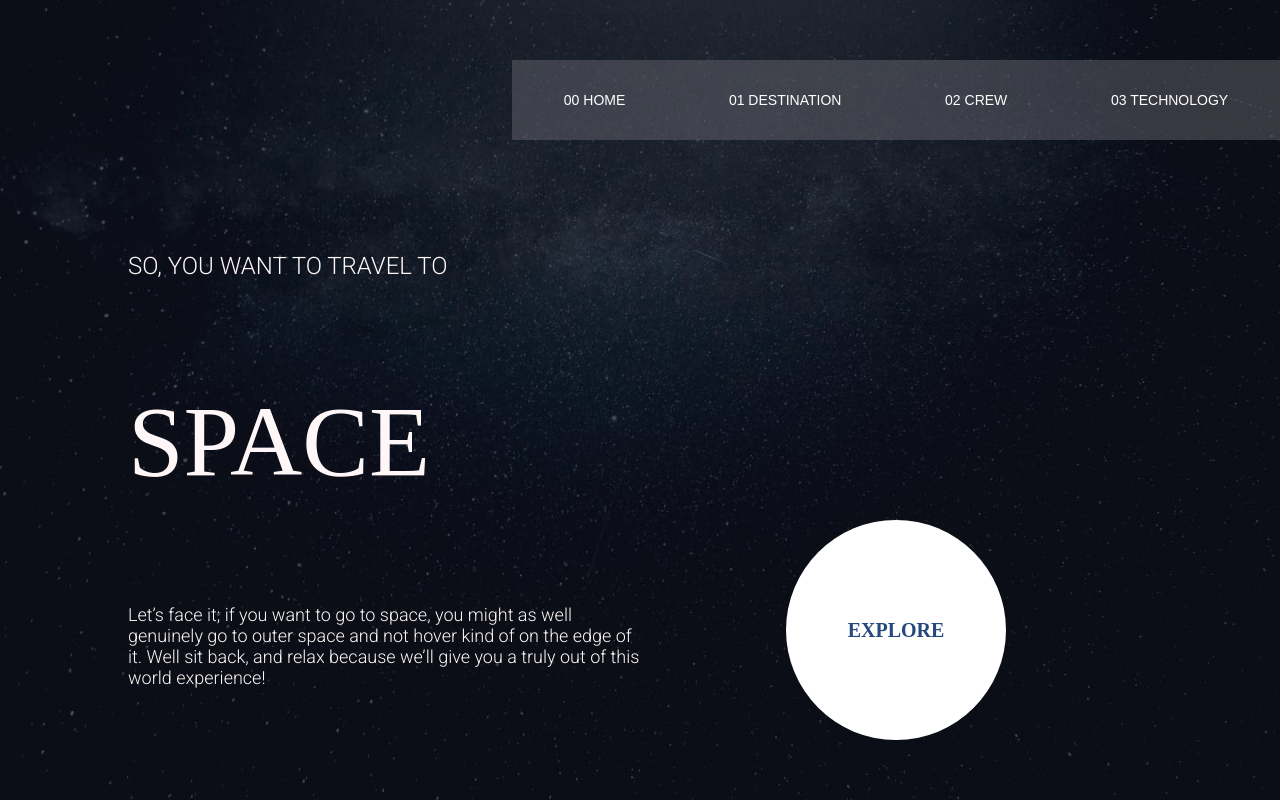
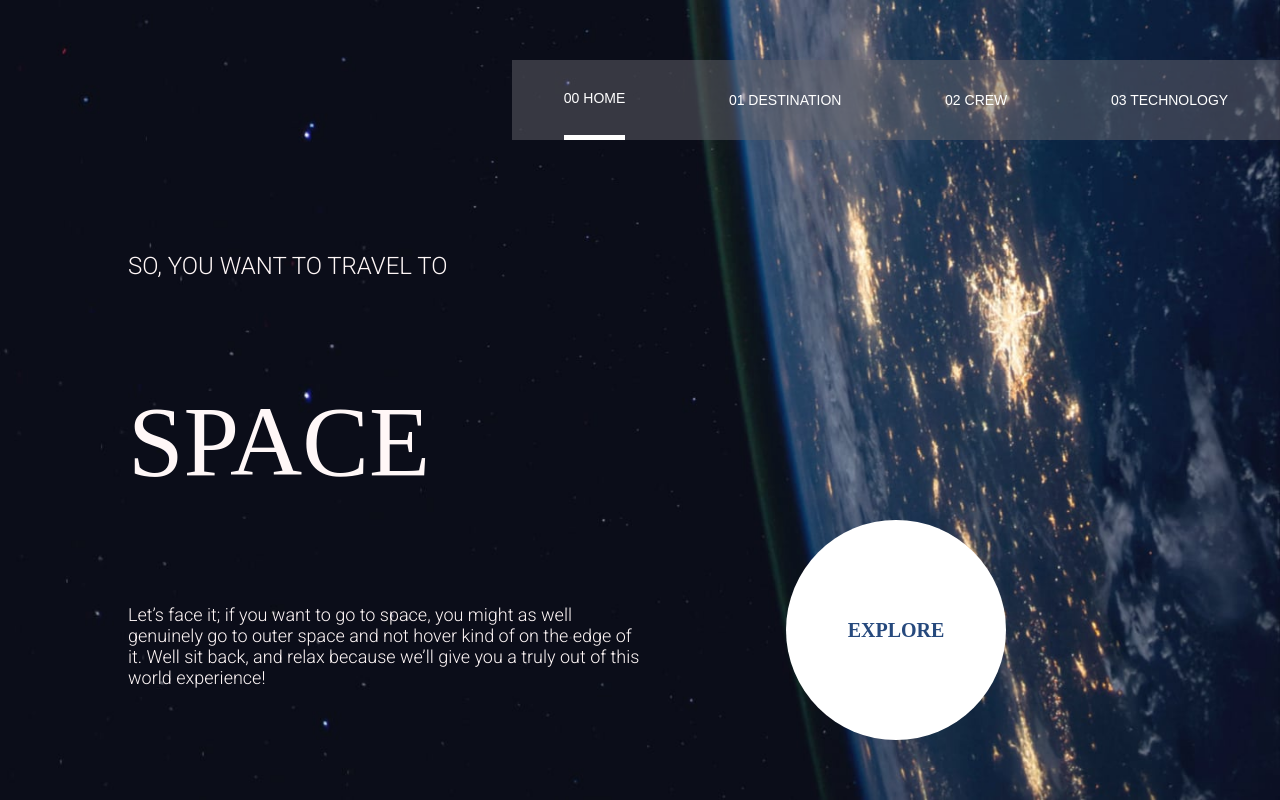
Before and after one commit to DmitriAleks/Space-tourism-multi-page-website, a React (Create React App) app: page / in a window 1280 px wide. Built offline with nearby package versions, Linux system fonts and the light colour scheme; a web font is replaced by a local one.

Commit message:
add active button

```diff
--- a/src/App.js
+++ b/src/App.js
@@ -6,13 +6,12 @@ import Crew from "./page/crew/Crew";
 import Technology from "./page/technology/Technology";
 
 function App() {
-    const [theme, setTheme] = useState('destination')
+    //const [theme, setTheme] = useState('home')
     const [content, setContent] = useState('home')
     useEffect(() => {
-        document.body.setAttribute('data-theme', theme)
-    }, [theme]);
+        document.body.setAttribute('data-theme', content)
+    }, [content]);
     const changeTheme = (e) => {
-        setTheme(e.target.value)
         setContent(e.target.value)
     }
 
@@ -20,10 +19,10 @@ function App() {
         <div className={style.app}>
             <div className={style.header}>
                 <div className={style.btn}>
-                    <button value={'home'} onClick={changeTheme}>00 HOME</button>
-                    <button value={'destination'} onClick={changeTheme}>01 DESTINATION</button>
-                    <button value={'crew'} onClick={changeTheme}>02 CREW</button>
-                    <button value={'technology'} onClick={changeTheme}>03 TECHNOLOGY</button>
+                    <button value={'home'} onClick={changeTheme} className={content === 'home' ? style.active: ''}>00 HOME</button>
+                    <button value={'destination'} onClick={changeTheme} className={content === 'destination' ? style.active: ''}>01 DESTINATION</button>
+                    <button value={'crew'} onClick={changeTheme} className={content === 'crew' ? style.active: ''}>02 CREW</button>
+                    <button value={'technology'} onClick={changeTheme} className={content === 'technology' ? style.active: ''}>03 TECHNOLOGY</button>
                 </div>
             </div>
             <div className={style.content}>
--- a/src/App.module.scss
+++ b/src/App.module.scss
@@ -22,9 +22,10 @@
         border: 0;
         background: none;
 
-        .active {
-          border-bottom: white 2px solid;
-        }
+
+      }
+      .active {
+        border-bottom: white 5px solid;
       }
 
     }
```
